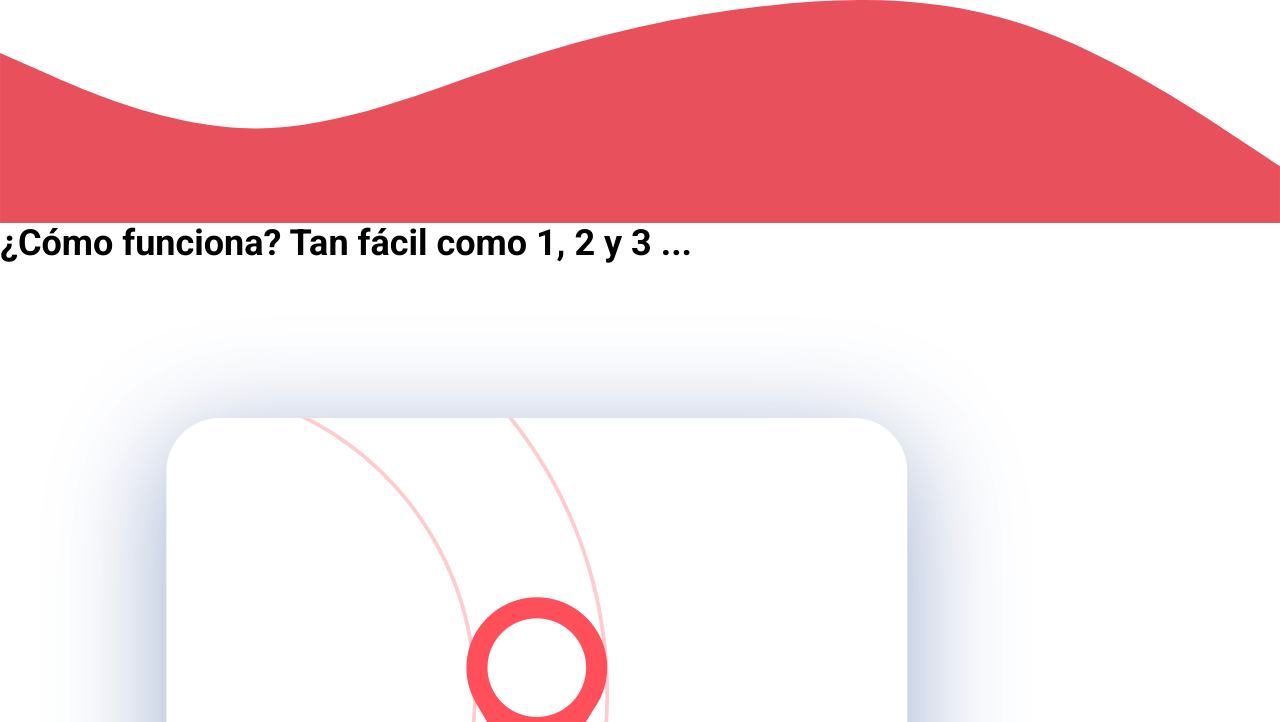
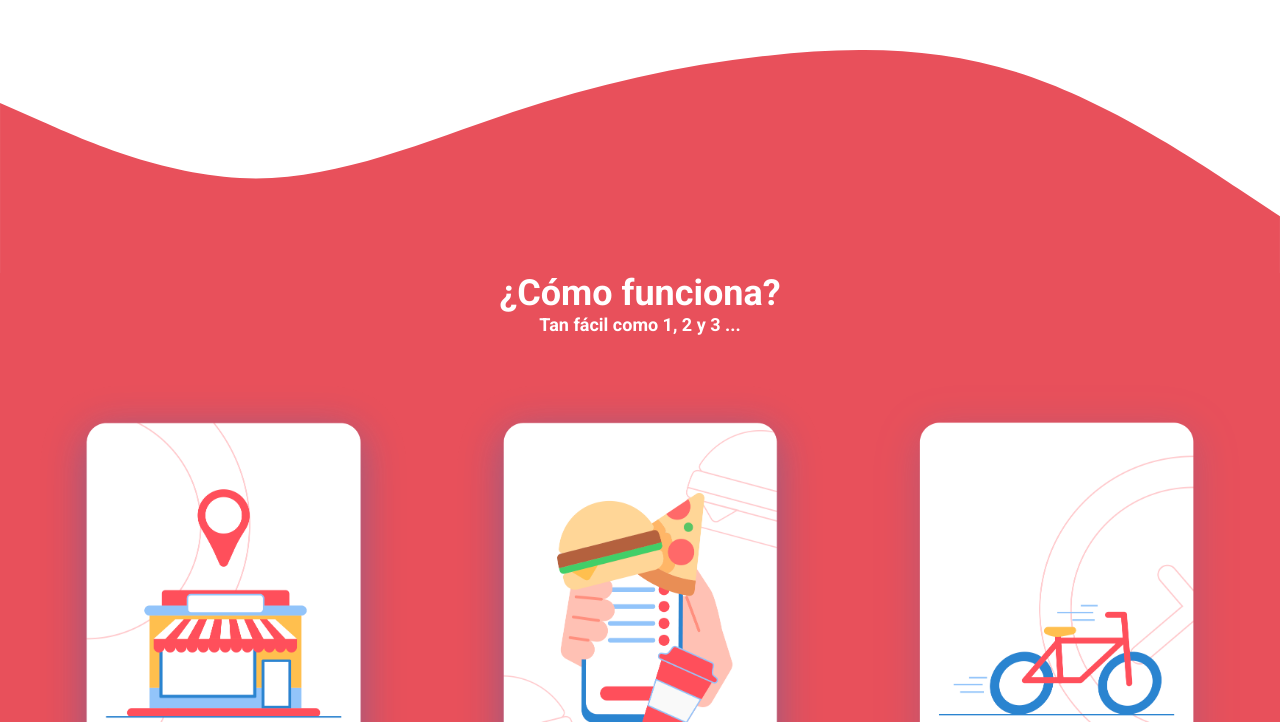
Before and after one commit to juanjopareja/delivereat-web, a website: page index.html in a window 1280 px wide. Shown: the part 778-1500 px from the top of the page. Drawn offline with Linux system fonts and the light colour scheme.

Commit message:
Add steps to follow css

```diff
--- a/index.html
+++ b/index.html
@@ -53,7 +53,7 @@
         <img src="build/img/wave.svg" alt="pasos" class="steps__wave">
 
         <div class="steps__content">
-            <h2>¿Cómo funciona? <span>Tan fácil como 1, 2 y 3 ...</span></h2>
+            <h2 class="steps__heading">¿Cómo funciona? <span class="steps__heading--description">Tan fácil como 1, 2 y 3 ...</span></h2>
             <div class="steps__grid container">
                 <div class="steps__step">
                     <img class="steps__image" src="build/img/pass_1.png" alt="imagen paso app">
--- a/src/scss/app.scss
+++ b/src/scss/app.scss
@@ -1,3 +1,4 @@
 @use 'base';
 @use 'header';
 @use 'form';
+@use 'steps';
--- /dev/null
+++ b/src/scss/steps/_index.scss
@@ -0,0 +1 @@
+@forward "steps";
--- /dev/null
+++ b/src/scss/steps/_steps.scss
@@ -0,0 +1,35 @@
+@use 'base/variables' as var;
+@use 'base/mixins' as mix;
+
+.steps {
+    margin-top: 5rem;
+
+    &__content {
+        background-color: var.$primary;
+    }
+
+    &__heading {
+        text-align: center;
+        color: var.$white;
+
+        &--description {
+            font-size: 1.8rem;
+            display: block;
+        }
+    }
+
+    &__grid {
+        @include mix.tablet {
+            @include mix.grid(3, var.$separation);
+        }
+    }
+
+    &__image {
+        transition-property: transform;
+        transition-duration: .3s;
+
+        &:hover {
+            transform: rotate(-4deg) scale(1.2);
+        }
+    }
+}
```
Also changed, not shown: build/css/app.css, build/img/pass_1.avif, build/img/pass_1.webp, 1 other file.
